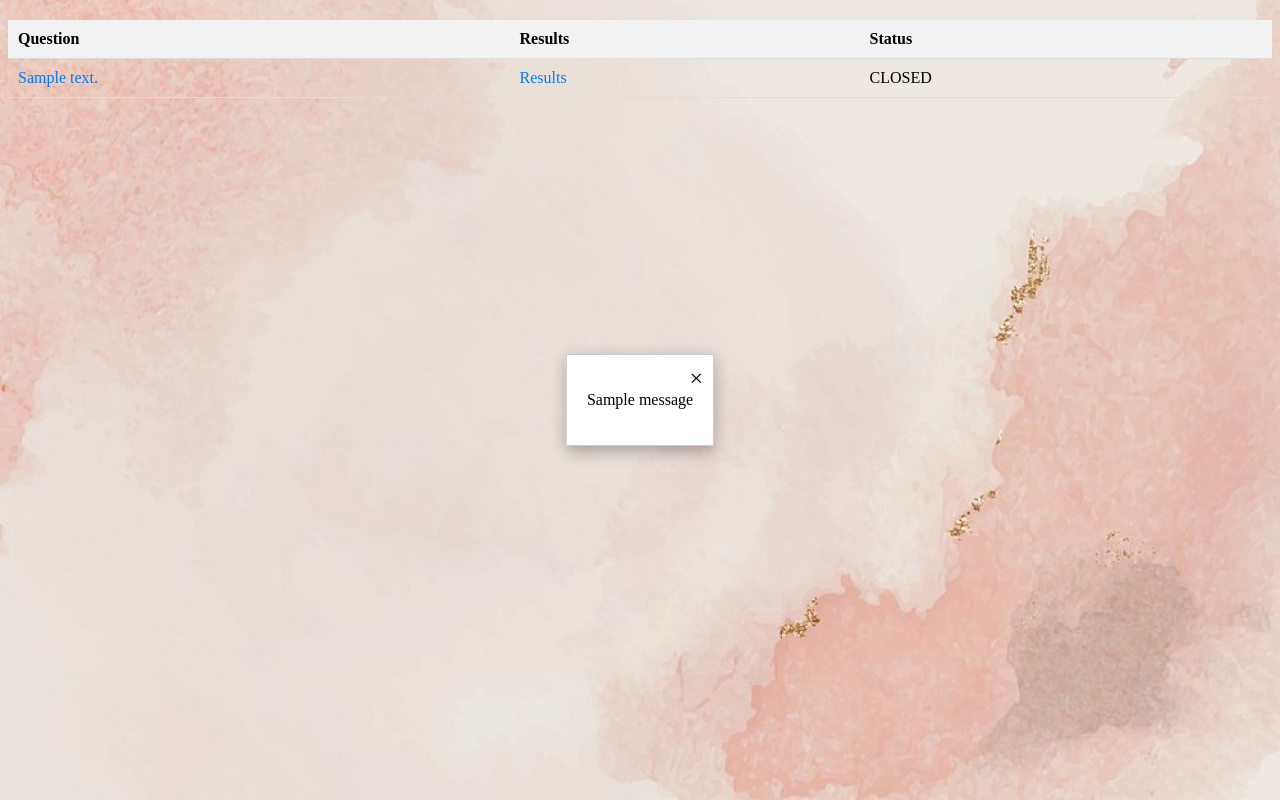
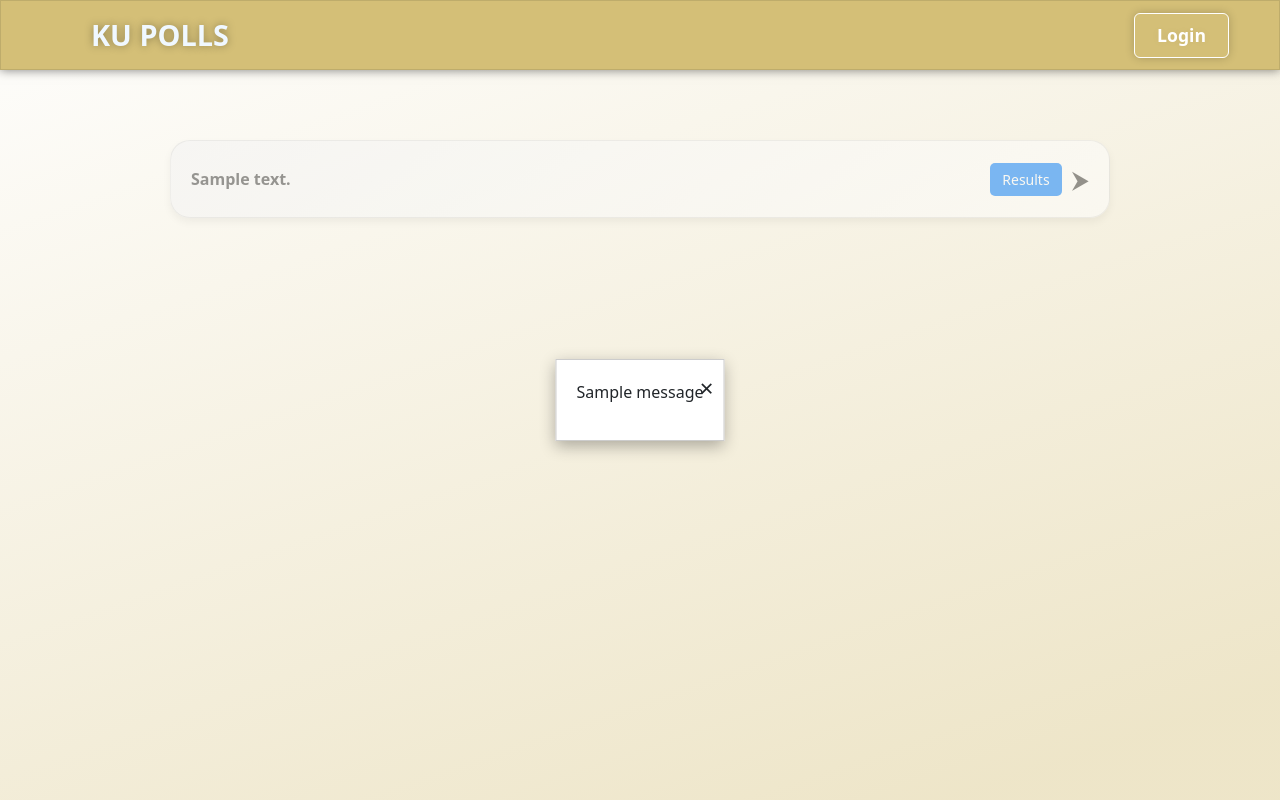
Before and after one commit to ku-polls-security/ku-polls-security, a Django app: template polls/templates/polls/index.html in a window 1280 px wide. Run offline with Django 4.2, Linux system fonts and the light colour scheme; the template is opened without the code that fills it: most values are stand-ins (such as "Sample title", 1, 10 or a date in 2020); one stand-in notice (Sample message) is shown.

Commit message:
Update template

```diff
--- a/polls/templates/polls/index.html
+++ b/polls/templates/polls/index.html
@@ -9,90 +9,33 @@
         <meta name="keyword" content="html css javascript">
         <title>Polls List</title>
         <link rel="stylesheet" href="{% static 'polls/style.css' %}">
-
+        <link rel="stylesheet" href="https://cdn.jsdelivr.net/npm/bootstrap@5.3.0/dist/css/bootstrap.min.css">
     </head>
 
-    <style>
-        li a {
-            color: green;
-        }
+<body>
+    <div>
+        <header>
+            <nav class="navigation">
+                <a href={% url 'polls:index' %}>KU POLLS</a>
+            </nav>
 
-        body {
-            background: white url("{% static 'polls/images/background.png' %}") no-repeat;
-            background-size: cover;
-            background-position: center;
-        }
+            <nav class="navigation">
+                {% if user.is_authenticated %}
+                <h4>Welcome back, {{ user.username }}
+                    <!-- Logout Form -->
+                    <form id="logout-form" action="{% url 'logout' %}" method="post" style="display: inline;">
+                        {% csrf_token %}
+                        <button type="submit" class="btnLogin-popup"onclick="Logout_Alert()" >Logout</button>
+                    </form>
+                </h4>
+                {% else %}
+                    <button class="btnLogin-popup" onclick="window.location.href='{% url 'login' %}?next={{request.path}}'; ">Login</button>
+                {% endif %}
+            </nav>
 
-        .popup {
-            position: fixed;
-            left: 50%;
-            top: 50%;
-            transform: translate(-50%, -50%);
-            background-color: white;
-            padding: 20px;
-            border: 1px solid #ccc;
-            z-index: 1000;
-            box-shadow: 0 5px 15px rgba(0, 0, 0, 0.3);
-            display: none; /* Hidden by default */
-        }
-
-        .popup-content {
-            text-align: center;
-        }
-
-        .close-button {
-            position: absolute;
-            top: 10px;
-            right: 10px;
-            font-size: 24px;
-            cursor: pointer;
-        }
-
-        .hidden {
-            display: none;
-        }
-
-        /* Remove default list styling */
-        .popup-content ul {
-            list-style-type: none;
-            padding: 0;
-        }
-
-        .popup-content ul li {
-            margin-bottom: 10px;
-        }
-
-        table {
-            width: 100%;
-            border-collapse: collapse;
-            margin-top: 20px;
-        }
-
-        th, td {
-            padding: 10px;
-            text-align: left;
-            border-bottom: 1px solid #ddd;
-        }
-
-        th {
-            background-color: #f2f2f2;
-        }
-
-        tr:hover {
-            background-color: #f5f5f5;
-        }
-
-        a {
-            text-decoration: none;
-            color: #007bff;
-        }
-
-        a:hover {
-            text-decoration: underline;
-        }
-    </style>
-
-    <body>
+        </header>
+    </div>
+    <br><br><br><br><br>
         <div id="popup" class="popup hidden">
             <div class="popup-content">
                 <span class="close-button">&times;</span>
@@ -103,39 +46,23 @@
                 </ul>
             </div>
         </div>
-
+        <center>
             {% if latest_question_list %}
-            <table>
-                <thead>
-                    <tr>
-                        <th>Question</th>
-                        <th>Results</th>
-                        <th>Status</th>
-                    </tr>
-                </thead>
-                <tbody>
+            <div class="containers">
                 {% for question in latest_question_list %}
-                        <tr>
-                            <td>
-                                <a href="{% url 'polls:detail' question.id %}">{{ question.question_text }}</a>
-                            </td>
-                            <td>
-                                <a href="{% url 'polls:results' question.id %}">Results</a>
-                            </td>
-                            <td>
-                                {% if question.can_vote %}
-                                    <p>OPEN</p>
-                                {% else %}
-                                    <p>CLOSED</p>
-                                {% endif %}
-                            </td>
-                        </tr>
+                    <div class="question-badge {% if not question.can_vote %}closed{% endif %}">
+                        <a href="{% url 'polls:detail' question.id %}" class="badge-text">
+                            <span>{{ question.question_text }}</span>
+                            <a href="{% url 'polls:results' question.id %}" class="results-button">Results</a>
+                            <span class="badge-arrow">&#11166;</span>
+                        </a>
+                    </div>
                 {% endfor %}
-                </tbody>
-            </table>
+            </div>
             {% else %}
                 <p>No polls are available.</p>
             {% endif %}
+        </center>
 </body>
 
     <script>
@@ -164,6 +91,10 @@
                 }
             });
         });
+
+        function Logout_Alert() {
+            alert("You're already logged out!");
+          }
     </script>
 
 </html>
```
Also changed, not shown: polls/templates/polls/detail.html (+7 -1 lines), polls/templates/polls/results.html (+8 -0 lines), polls/templates/registration/login.html (added, +16 -0 lines), polls/templates/registration/signup.html (added, +12 -0 lines), polls/templates/registration/logged_out.html (added). Lines whose indentation alone changed are shown as unchanged.
